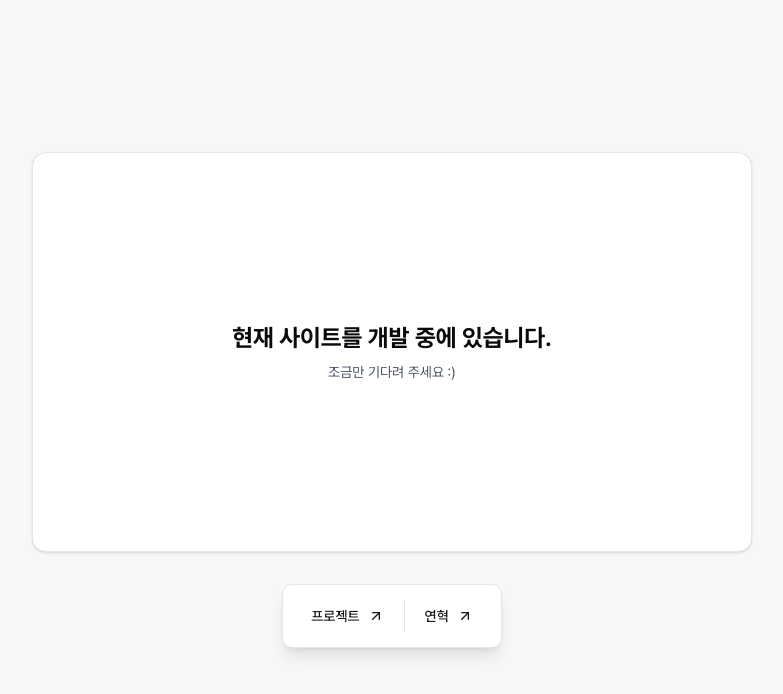
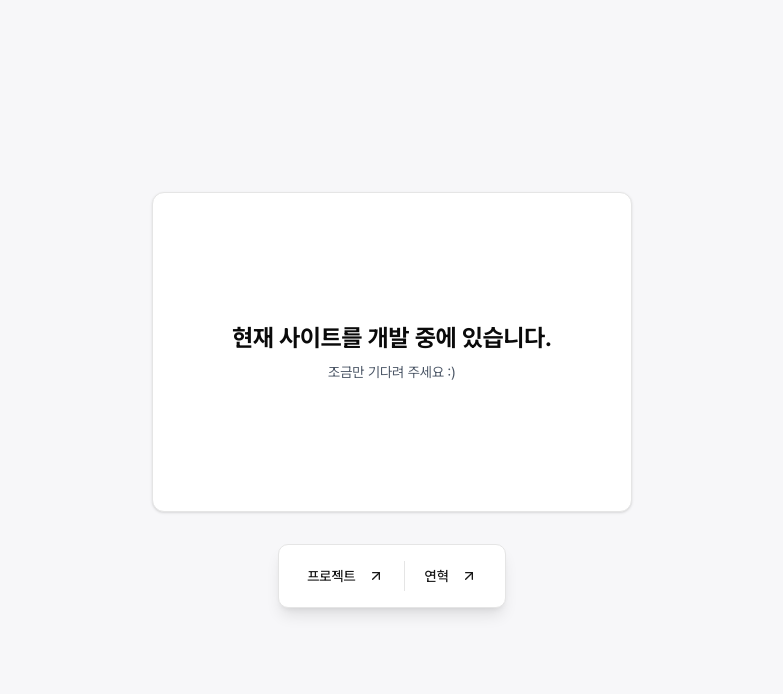
Before and after one commit to anon-js/qnon.kr, a Next.js app: page / in a window 1280 px wide. Shown: the top 694 px of the page, without its empty margins (248-1031 px from the left). Built offline with nearby package versions, Linux system fonts and the light colour scheme.

Commit message:
developing: change motion animation in ProfileCard

```diff
--- a/components/ProfileCard/index.tsx
+++ b/components/ProfileCard/index.tsx
@@ -3,6 +3,7 @@
 import { Button } from '@/components/ui/button';
 import { Separator } from '@/components/ui/separator';
 import { ArrowUpRightIcon } from 'lucide-react';
+import { easeInOut } from 'motion';
 import * as motion from 'motion/react-client';
 import { useEffect, useState } from 'react';
 import { DefaultCard } from './components/DefaultCard';
@@ -10,33 +11,59 @@ import { ExpandingCard } from './components/ExpandingCard';
 
 export function ProfileCard() {
   const [isExpanded, setIsExpanded] = useState(false);
+  const [isMediumScreen, setIsMediumScreen] = useState(false);
 
   const toggleExpand = () => {
-    setIsExpanded(!isExpanded);
+    setIsExpanded((prev) => !prev);
   };
 
   useEffect(() => {
     if (typeof document !== 'undefined') {
       document.body.style.overflow = isExpanded ? 'hidden' : 'auto';
     }
+
+    const handleResize = () => {
+      setIsMediumScreen(window.innerWidth >= 768);
+    };
+
+    if (typeof window !== 'undefined') {
+      handleResize();
+      window.addEventListener('resize', handleResize);
+    }
+
     return () => {
       if (typeof document !== 'undefined') {
-        document!.body.style.overflow = 'auto';
+        document.body.style.overflow = 'auto';
+      }
+      if (typeof window !== 'undefined') {
+        window.removeEventListener('resize', handleResize);
       }
     };
   }, [isExpanded]);
+
+  const collapsedSize = isMediumScreen ? { width: '30rem', height: '20rem' } : { width: '20rem', height: '30rem' };
+
+  const animationProps = {
+    animate: isExpanded
+      ? { width: '100vw', height: '100vh', borderRadius: 0 }
+      : { ...collapsedSize, borderRadius: '0.75rem' },
+
+    transition: {
+      duration: 0.3,
+      ease: easeInOut,
+    },
+  };
+
+  const cardClasses = isExpanded ? 'fixed z-[100] border-none' : 'relative z-10 border';
 
   return (
     <div className="flex flex-col items-center justify-center min-h-screen p-4 bg-[#f7f7f9]">
       <motion.div
         layout
+        {...animationProps}
         className={`
-          bg-white shadow-sm transition-all duration-500 ease-in-out
-          ${
-            isExpanded
-              ? 'fixed w-screen h-screen z-[100] rounded-none border-none'
-              : 'relative w-100 h-180 md:w-180 md:h-100 z-10 rounded-xl border'
-          }
+          bg-white shadow-sm
+          ${cardClasses}
         `}
       >
         {isExpanded ? (
@@ -52,11 +79,11 @@ export function ProfileCard() {
       {!isExpanded && (
         <div className="mt-8 p-4 h-16 flex items-center space-x-2 bg-white rounded-lg border shadow-lg z-20">
           <Button variant="link" onClick={toggleExpand}>
-            프로젝트 <ArrowUpRightIcon />
+            프로젝트 <ArrowUpRightIcon className="w-4 h-4 ml-1" />
           </Button>
-          <Separator orientation="vertical" />
+          <Separator orientation="vertical" className="h-4" />
           <Button variant="link" onClick={toggleExpand}>
-            연혁 <ArrowUpRightIcon />
+            연혁 <ArrowUpRightIcon className="w-4 h-4 ml-1" />
           </Button>
         </div>
       )}
```
